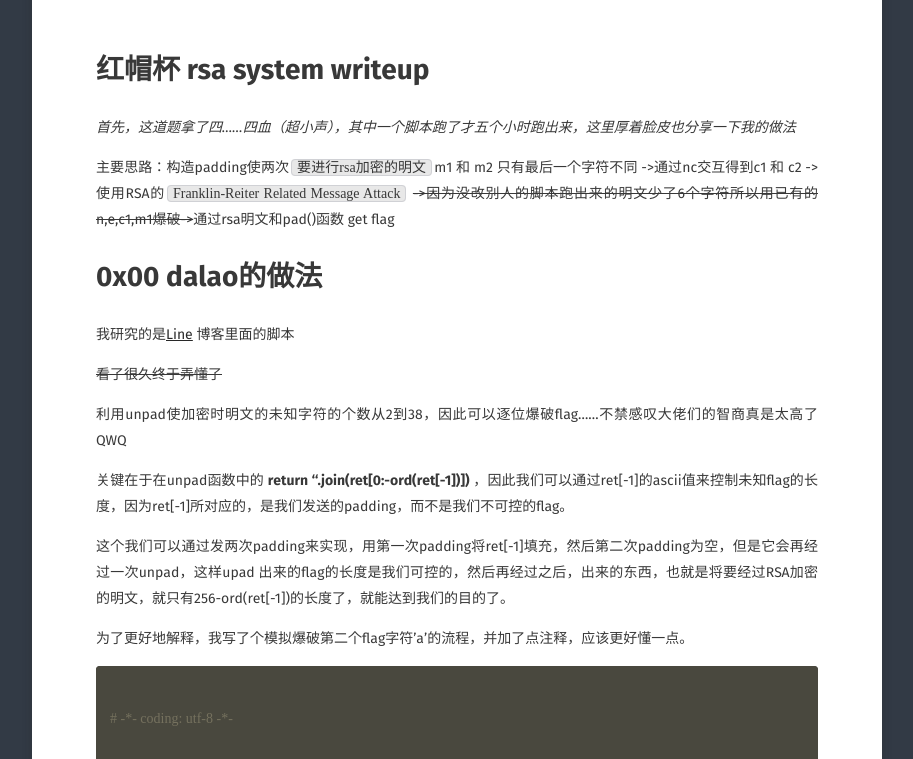
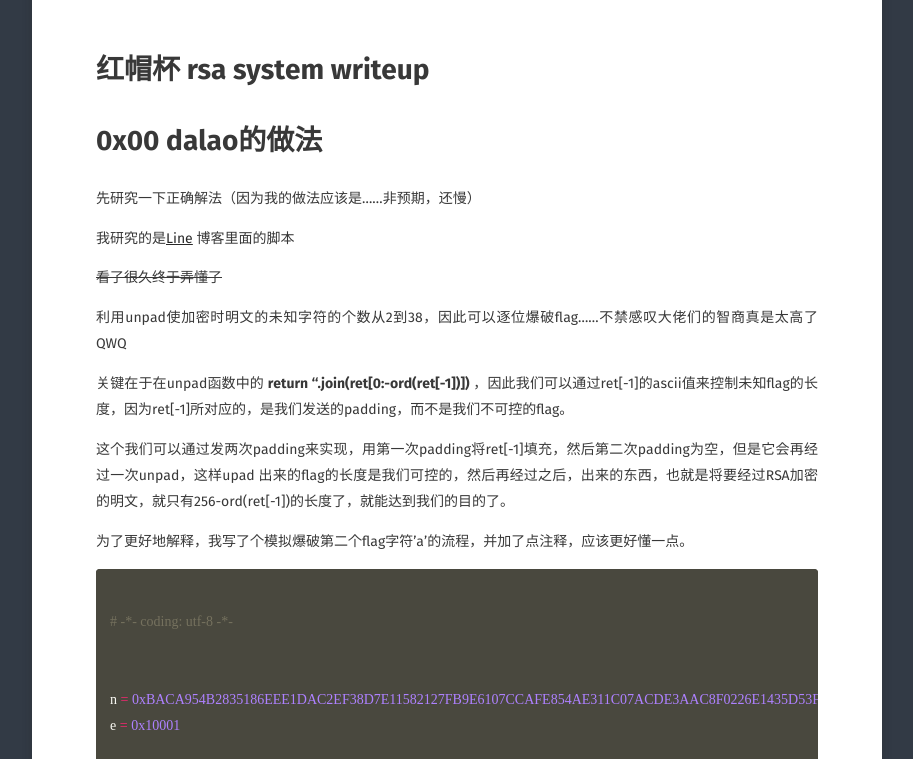
Before and after one commit to RhythmMark/RhythmMark.github.io, a Jekyll site: the page built from _posts/2018-04-27-redhat-rsa_system-WP.md, in a window 1280 px wide and 900 px high, scrolled down 433 px, cut to the strip 141-900 px from the top of the window. Shown: the whole strip, without its empty margins (183-1096 px from the left). Built offline with Jekyll 4.4.1, drawn with Linux system fonts in a browser that asks for light colours; some web fonts are replaced; comment, search, counter and statistics services are not loaded; some of the changed text lies outside the part shown.

Commit message:
Update 2018-04-27-redhat-rsa_system-WP.md

```diff
--- a/_posts/2018-04-27-redhat-rsa_system-WP.md
+++ b/_posts/2018-04-27-redhat-rsa_system-WP.md
@@ -2,7 +2,7 @@
 layout: post
 title: "【红帽杯】rsa system writeup"
 date: 2018-05-1
-excerpt: "有生之年能写比赛WP系列"
+excerpt: "以此纪念运气型选手（×）Rhy7hm的第一个四血"
 tags: [RSA,Franklin-Reiter Related Message Attack, Crypto,CTF,红帽杯,redhat]
 feature: http://www.ruanyifeng.com/blogimg/asset/201307/bg2013070301.png
 comments: true
@@ -12,13 +12,9 @@ comments: true
 # 红帽杯 rsa system writeup
 
 
-*首先，这道题拿了四……四血（超小声），其中一个脚本跑了才五个小时跑出来，这里厚着脸皮也分享一下我的做法*
+# 0x00 dalao的做法
 
-主要思路：构造padding使两次`要进行rsa加密的明文`m1 和 m2 只有最后一个字符不同 ->通过nc交互得到c1 和 c2 ->使用RSA的`Franklin-Reiter Related Message Attack`  ~~->因为没改别人的脚本跑出来的明文少了6个字符所以用已有的n,e,c1,m1爆破->~~通过rsa明文和pad()函数 get flag
-
-
-
-# 0x00 dalao的做法
+先研究一下正确解法（因为我的做法应该是……非预期，还慢）
 
 我研究的是[Line](https://blog.l1n3.net/writeup/red_hat_ctf_2018_writeup/)
 博客里面的脚本
```
Also changed, not shown: other parts of _posts/2018-04-27-redhat-rsa_system-WP.md (+15 -1 lines).
